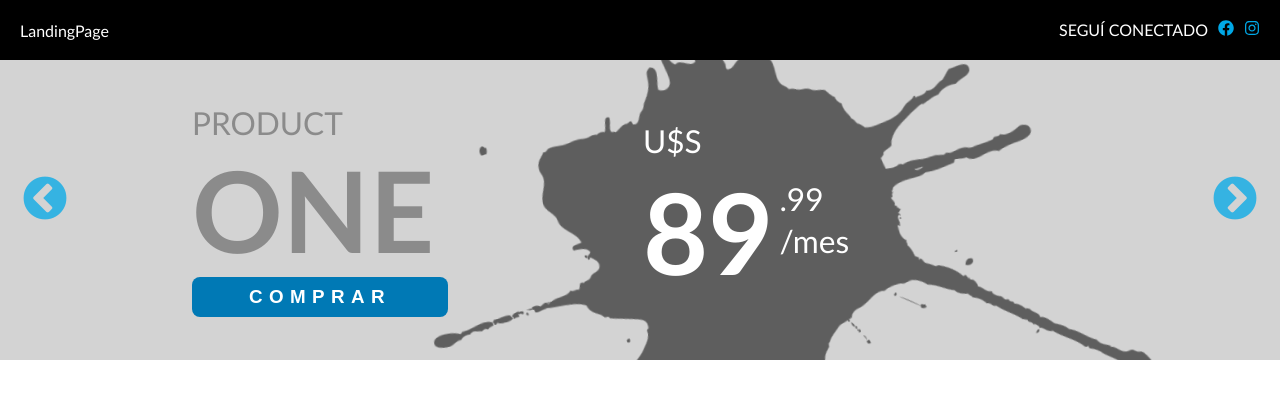
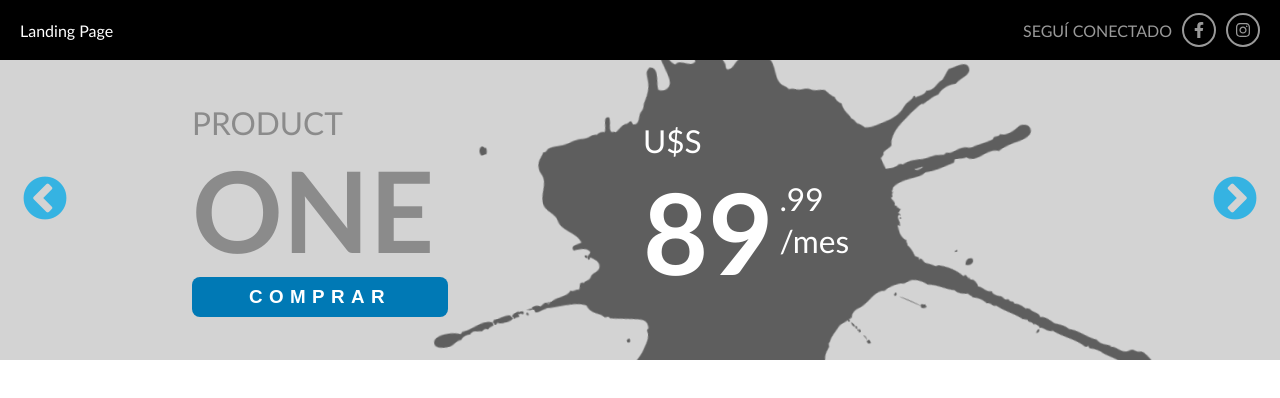
Before and after one commit to DamianRz/WT-React-Evaluation, a React (Create React App) app in the folder wt-evaluation/: page / in a window 1280 px wide. Shown: the top 398 px of the page. Built offline with nearby package versions, Linux system fonts and the light colour scheme.

Commit message:
fixes in structures and data

```diff
--- a/wt-evaluation/src/components/social-box/social-box.scss
+++ b/wt-evaluation/src/components/social-box/social-box.scss
@@ -2,18 +2,43 @@
 
 .social-box {
     display: flex;
+    align-items: center;
 
     .title {
         color: $text_on_p;
+        opacity: 0.6;
     }
 
     .social-icon {
+        width: 30px;
+        height: 30px;
         margin-left: 10px;
-        color: $secondary;
+        color: $text_on_p;
+        opacity: 0.6;
         border-radius: 50%;
+        border-style: solid;
+        border-width: 2px;
+        text-align: center;
+        display: flex;
+        align-items: center;
+
+        svg {
+            margin: auto;
+        }
     }
 
     .social-icon:hover {
-        color: $s_light;
+        color: $s_light !important;
     }
 }
+
+.social-box:hover {
+    .title {
+        opacity: 1;
+    }
+
+    .social-icon {
+        opacity: 1;
+        color: $secondary;
+    }
+}
--- a/wt-evaluation/src/components/toolbar/index.js
+++ b/wt-evaluation/src/components/toolbar/index.js
@@ -2,9 +2,9 @@ import React from 'react';
 import './toolbar.scss';
 import '../../theme/theme.scss';
 
-export const Toolbar = ({ title, rightContent }) => {
+export const Toolbar = ({ title, rightContent, className }) => {
     return (
-        <div className="toolbar">
+        <div className={`toolbar ${className}`}>
             <div className="left-box">
                 {title && <p className="title theme-text">{title}</p>}
             </div>
--- /dev/null
+++ b/wt-evaluation/src/pages/home/home-mobile.scss
@@ -0,0 +1,9 @@
+@import '../../theme/screen-sizes.scss';
+
+@media only screen and (max-width: $mobile-screeen-width) {
+    .social-box {
+        .title {
+            visibility: hidden;
+        }
+    }
+}
--- a/wt-evaluation/src/pages/home/index.jsx
+++ b/wt-evaluation/src/pages/home/index.jsx
@@ -1,16 +1,17 @@
 import React from 'react';
 import { Toolbar } from '../../components/toolbar';
 import { SocialBox } from '../../components/social-box';
-import { FaFacebook, FaInstagram } from 'react-icons/fa'
+import { FaFacebook, FaFacebookF, FaInstagram } from 'react-icons/fa'
 import { ProductSlider } from '../../components/product-slider';
 import './home.scss';
+import './home-mobile.scss';
 
 export const Home = () => {
     const socialBoxData = {
         title: 'SEGUÍ CONECTADO',
         networks: [
             {
-                icon: <FaFacebook />,
+                icon: <FaFacebookF />,
                 url: 'http://www.facebook.com/WundermanThompson'
             },
             {
@@ -24,9 +25,11 @@ export const Home = () => {
         <div className="home-page">
 
             <Toolbar
-                title="LandingPage"
+                title="Landing Page"
+                className="home-toolbar"
                 rightContent={
                     <SocialBox
+                        className="social-box"
                         title={socialBoxData.title}
                         socialItems={socialBoxData.networks} />
                 }
```
